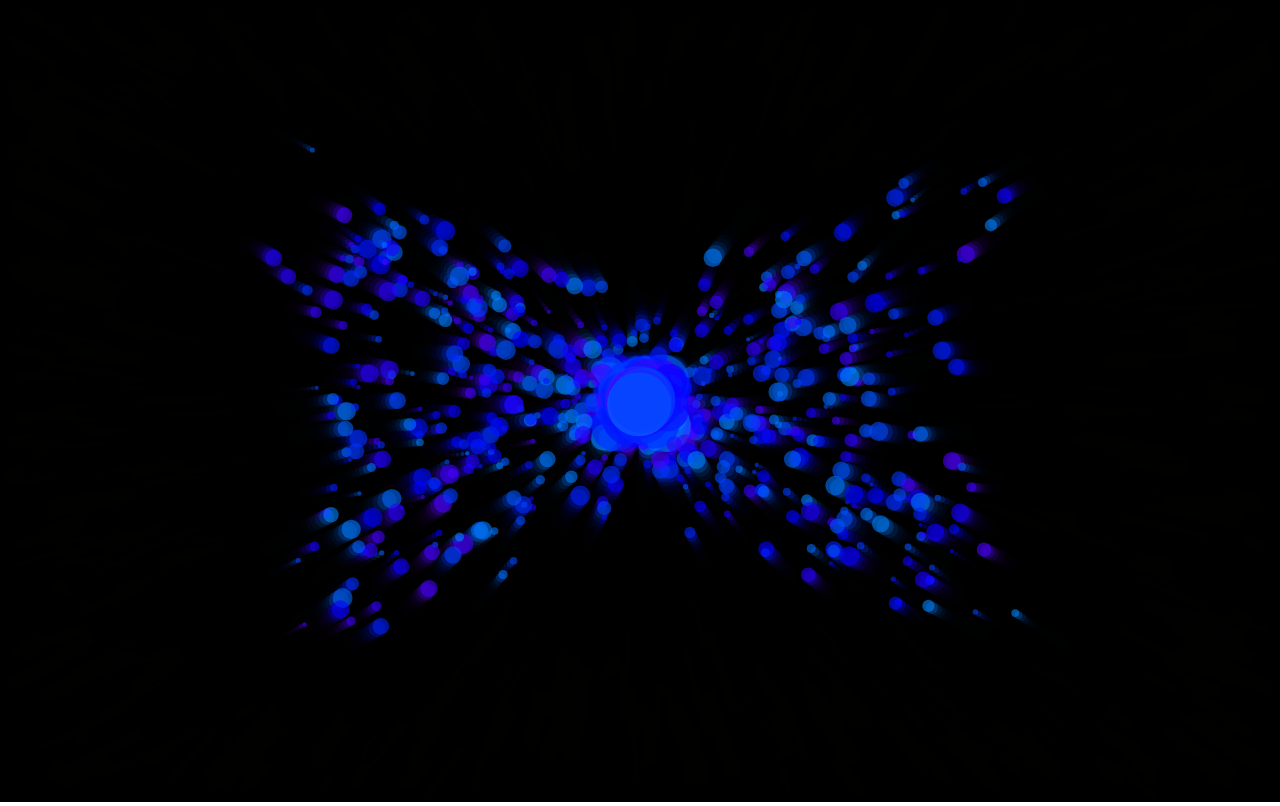
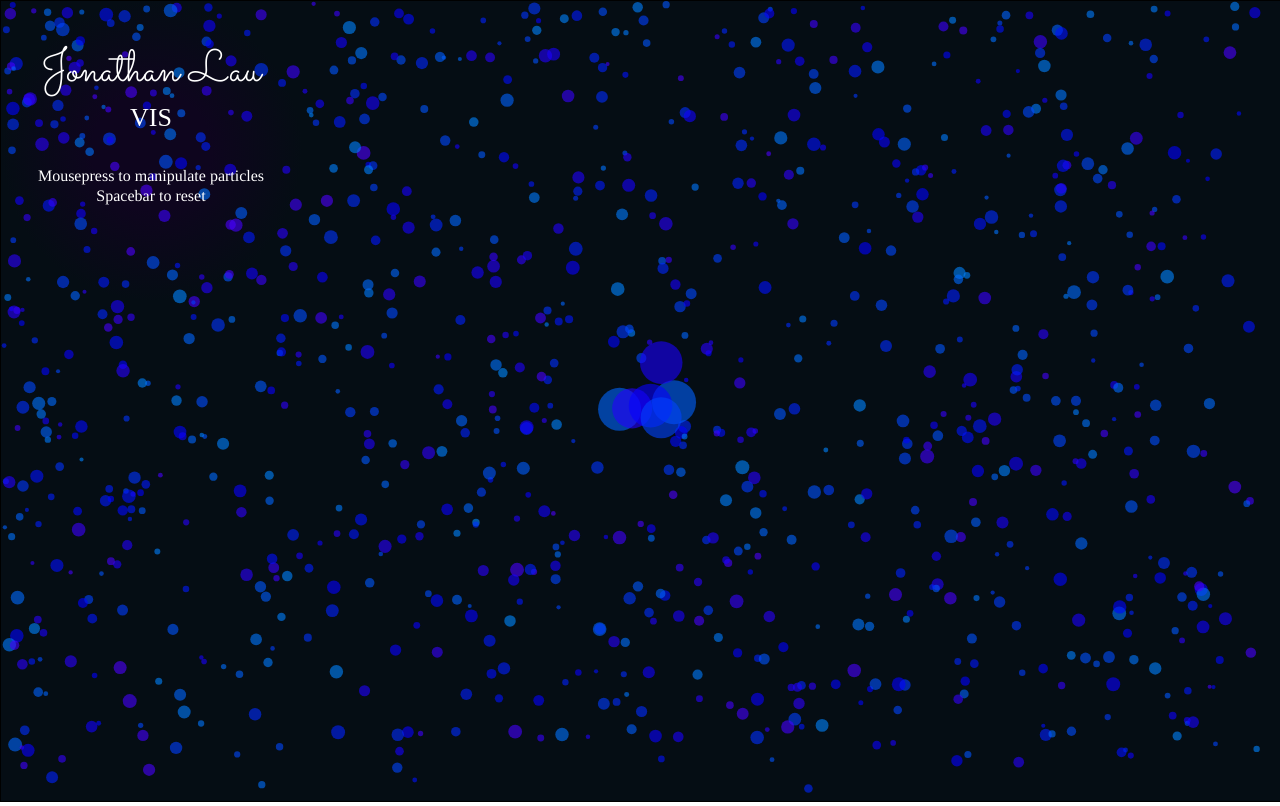
Before and after one commit to laujonat/VIS, a website built with webpack: page index.html in a window 1280 px wide. Built offline with nearby package versions, Linux system fonts and the light colour scheme; animation ran at ten frames a second.

Commit message:
update readme and add styling to info container

```diff
--- a/circular.js
+++ b/circular.js
@@ -1,7 +1,7 @@
 const canvas = document.querySelector('canvas');
 canvas.width = window.innerWidth;
 canvas.height = window.innerHeight;
-const maxRadius = 30;
+const maxRadius = 20;
 const c = canvas.getContext('2d');
 
 const mouse = {
@@ -20,11 +20,38 @@ const colorArray = [
     '#fff',
 ];
 
+document.body.onkeyup = function(e){
+    if(e.keyCode === 32){
+      toggleAnimation = 0;
+      init();
+    }
+};
+
+function panel() {
+  let grd = c.createRadialGradient(75,50,5,90,60,100);
+  c.fillStyle = grd;
+  // c.fillRect(10, 10, 300, 200);
+  // c.fillStyle = 'rgba(0, 0, 20, 0.9)';
+  c.fillRect(10, 10, 300, 240);
+
+  c.fillStyle = 'white';
+  c.font = '45px Sacramento, cursive';
+  c.textAlign = 'center';
+  c.fillText("Jonathan Lau", 150, 80);
+
+  c.font = '26px Bungee Inline';
+  c.fillText("VIS", 150, 125);
+
+  c.font = '16px Times';
+  c.fillText("Mousepress to manipulate particles", 150, 180);
+  c.fillText("Spacebar to reset", 150, 200);
+}
+
 // Event Listeners
 addEventListener('mousemove', event => {
     mouse.x = event.clientX;
     mouse.y = event.clientY;
-    console.log(`x: ${mouse.x} y: ${mouse.y}` );
+    // console.log(`x: ${mouse.x} y: ${mouse.y}` );
 });
 
 addEventListener('resize', () => {
@@ -34,10 +61,10 @@ addEventListener('resize', () => {
     init();
 });
 
-let toggleAnimation = 1;
+let toggleAnimation = 0;
 
 window.addEventListener('click', () => {
-  if ( toggleAnimation === 3) {
+  if ( toggleAnimation === 4) {
     toggleAnimation = 1;
     return;
   }
@@ -80,9 +107,6 @@ function Particle(x, y, dx, dy, radius, color) {
     this.radius = radius;
     this.color = color;
 
-
-    // define how far that particle will be away from mouse
-
     // circular
     this.radians = Math.random() * Math.PI * 2;
     // define speed of particles
@@ -96,10 +120,6 @@ function Particle(x, y, dx, dy, radius, color) {
 
 
     this.flag = false;
-
-
-
-
 
     /* http://www.playfuljs.com/particle-effects-are-easy/ */
     this.attract = (x_, y_) => {
@@ -115,8 +135,9 @@ function Particle(x, y, dx, dy, radius, color) {
       let dx_ = (x_ - this.x);
       let dy_ = (y_ - this.y);
       let distance_ = Math.sqrt(dx_ * dx_ + dy_ * dy_);
-      this.x -= 4 * dx_ / distance_;
-      this.y -= 4 * dy_ / distance_;
+
+      this.x -= 3 * dx_ / distance_;
+      this.y -= 3 * dy_ / distance_;
     };
 
 
@@ -132,36 +153,32 @@ function Particle(x, y, dx, dy, radius, color) {
     this.update = () => {
       const lastPoint = {x: this.x, y: this.y};
 
-
-      if (toggleAnimation === 1) {
-
+      if (toggleAnimation === 0) {
+        // default
+      } else if (toggleAnimation === 1) {
+        // attraction visual
         this.attract(mouse.x, mouse.y);
         this.integrate();
 
-        // attraction visual
+      } else if (toggleAnimation === 2) {
+        // circular visual
+        this.radians += this.velocity;
 
 
-
-      } else if (toggleAnimation === 2) {
-
-        // circular
-        this.radians += this.velocity;
-
-        // drag effect
         if (this.flag) {
+          // drag effect
           this.lastMouse.x += (mouse.x - this.lastMouse.x) * 0.05;
           this.lastMouse.y += (mouse.y - this.lastMouse.y) * 0.05;
 
-          // console.log("close!");
+          // circular motion
           this.x = this.lastMouse.x + Math.cos(this.radians) * this.distanceFromCenter.x;
           this.y = this.lastMouse.y + Math.sin(this.radians) * this.distanceFromCenter.y;
 
 
         } else {
+          // attract before circulate for smooth transition
           if ((mouse.x - this.x < 20 && mouse.x - this.x > -20
             && mouse.y - this.y < 20 && mouse.y - this.y > -20)) {
-
-
             this.flag = true;
           } else {
             this.attract(mouse.x, mouse.y);
@@ -169,50 +186,16 @@ function Particle(x, y, dx, dy, radius, color) {
           }
         }
 
+      } else if (toggleAnimation === 3) {
+        // default
 
 
-        // if ((mouse.x - this.x < 100 && mouse.x - this.x > -100
-        //   && mouse.y - this.y < 100 && mouse.y - this.y > -100)) {
-        //
-        //
-        //   this.x += Math.cos(this.radians);
-        //   this.y += Math.sin(this.radians);
-        //
-        //   console.log("here");
-        //
-        //
-        //
-        //   attract = true;
-        // } else {
-        //   // keep pulling particle closer
-        //   attract = false;
-        //
-        //   this.attract(mouse.x, mouse.y);
-        //   this.integrate();
-        // }
-
-        //var dx=point2.x-point1.x;
-        //var dy=point2.y-point1.y;
-        // var distance=Math.sqrt(dx*dx+dy*dy);
-
-
-        // this.x += Math.cos(this.radians);
-        // this.y += Math.sin(this.radians);
-        // circular effect
-        // this.x += this.lastMouse.x + Math.cos(this.radians) * this.distanceFromCenter.x;
-        // this.y += this.lastMouse.y + Math.sin(this.radians) * this.distanceFromCenter.y;
-
-
-
-      } else if (toggleAnimation === 3) {
+      } else if (toggleAnimation === 4) {
         this.flag = false;
 
-
-        // detraction effect
-
+        // push effect
         this.detract(mouse.x, mouse.y);
         this.integrate();
-
       }
 
       if (this.x + this.radius > canvas.width || this.x - this.radius < 0) {
@@ -245,16 +228,13 @@ function Particle(x, y, dx, dy, radius, color) {
       this.hue -= 2;
 
       c.beginPath();
-      // c.strokeStyle = this.color;
       c.arc(this.x, this.y, this.radius, 0, Math.PI * 2, false);
-      // c.moveTo(lastPoint.x, lastPoint.y);
-      // c.lineTo(this.x, this.y);
-      c.globalAlpha = 0.6;
+      // c.globalAlpha = 0.6;
 
-      c.fillStyle = `hsla(${this.hue}, 100%, 50%,1)`;
+      c.fillStyle = `hsla(${this.hue}, 100%, 50%, 0.6)`;
       // c.fillStyle = this.color;
       c.fill();
-      // c.stroke();
+
       c.closePath();
     };
 }
@@ -265,12 +245,12 @@ function init() {
   particles = [];
 
   for (let i = 0; i < 1000; i++) {
-    let radius = Math.random() * 8 + 2;
+    let radius = Math.random() * 5 + 2;
     // let radius = 20;
     let x = Math.random() * (canvas.width - radius * 2) + radius;
     let y = Math.random() * (canvas.height - radius * 2) + radius;
-    let dx = (Math.random() - 0.5);
-    let dy = (Math.random() - 0.5);
+    let dx = (Math.random() - 1);
+    let dy = (Math.random() - 1);
     particles.push(new Particle(x, y, dx, dy,
       radius, randomColor(colorArray)));
   }
@@ -278,14 +258,21 @@ function init() {
 // Animation Loop
 function animate() {
     requestAnimationFrame(animate);
-    c.fillStyle = 'rgba(0, 0, 0, 0.8)';
+    // gradient
+    let grd = c.createRadialGradient(150.000, 150.000, 0.000, 150.900, 150.000, 150.000);
+    grd.addColorStop(0.396, 'rgba(14, 5, 30, 1.000)');
+    grd.addColorStop(1.000, 'rgba(5, 13, 20, 1.000)');
+
+    c.fillStyle = grd;
     // draw new slight transparent rectangle on each frame
     c.fillRect(0, 0, canvas.width, canvas.height);
 
     particles.forEach(particle => {
       particle.update();
     });
+    panel();
 }
+
 
 init();
 animate();
--- a/index.html
+++ b/index.html
@@ -3,12 +3,12 @@
   <head>
     <meta charset="utf-8">
     <title>HTML 5 Visuals</title>
+    <link href="https://fonts.googleapis.com/css?family=Hind|Sacramento" rel="stylesheet">
     <style>
       canvas {
         border: 1px solid black;
         background-color: black;
       }
-
       body {
         margin: 0;
       }
```
Also changed, not shown: README.md.
